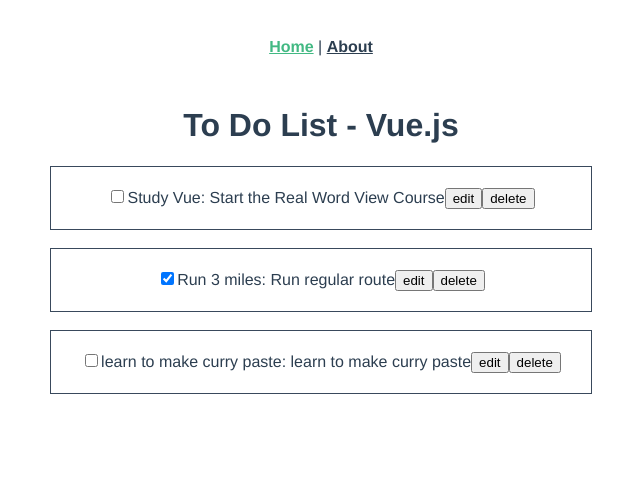
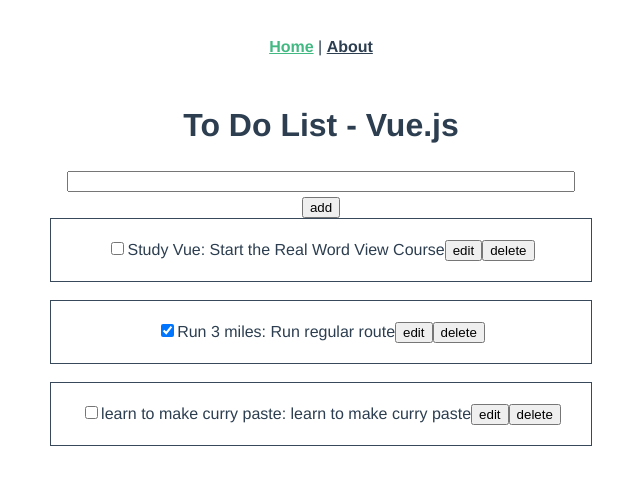
Before and after one commit to danlagos/to-do-vue-app, a Vue app: page / in a window 1280 px wide. Shown: the top 484 px of the page, without its empty margins (319-959 px from the left). Built offline with nearby package versions, Linux system fonts and the light colour scheme.

Commit message:
hard coded input field.

```diff
--- /dev/null
+++ b/src/components/AddToDo.vue
@@ -0,0 +1,19 @@
+<template>
+  <input class="field" type="field" name="field" id="field" />
+  <label for="field"></label>
+  <input type="button" value="add" />
+</template>
+
+<script></script>
+
+<style scoped>
+.field {
+  /* padding: 20px;*/
+  width: 500px;
+  margin: 5px;
+  /* min-width: 500px;
+  cursor: pointer;
+  border: 1px solid #39495c;
+  margin-bottom: 18px; */
+}
+</style>
--- a/src/views/Home.vue
+++ b/src/views/Home.vue
@@ -1,6 +1,7 @@
 <template>
   <div class="todo-Card">
     <h1>To Do List - Vue.js</h1>
+    <AddToDo />
     <ToDoCard v-for="todo in todos" :key="todo.id" :todo="todo" />
   </div>
 </template>
@@ -8,11 +9,13 @@
 <script>
 // @ is an alias to /src
 import ToDoCard from "@/components/ToDoCard.vue";
+import AddToDo from "@/components/AddToDo.vue";
 
 export default {
   name: "Home",
   components: {
     ToDoCard,
+    AddToDo,
   },
   data() {
     return {
```
